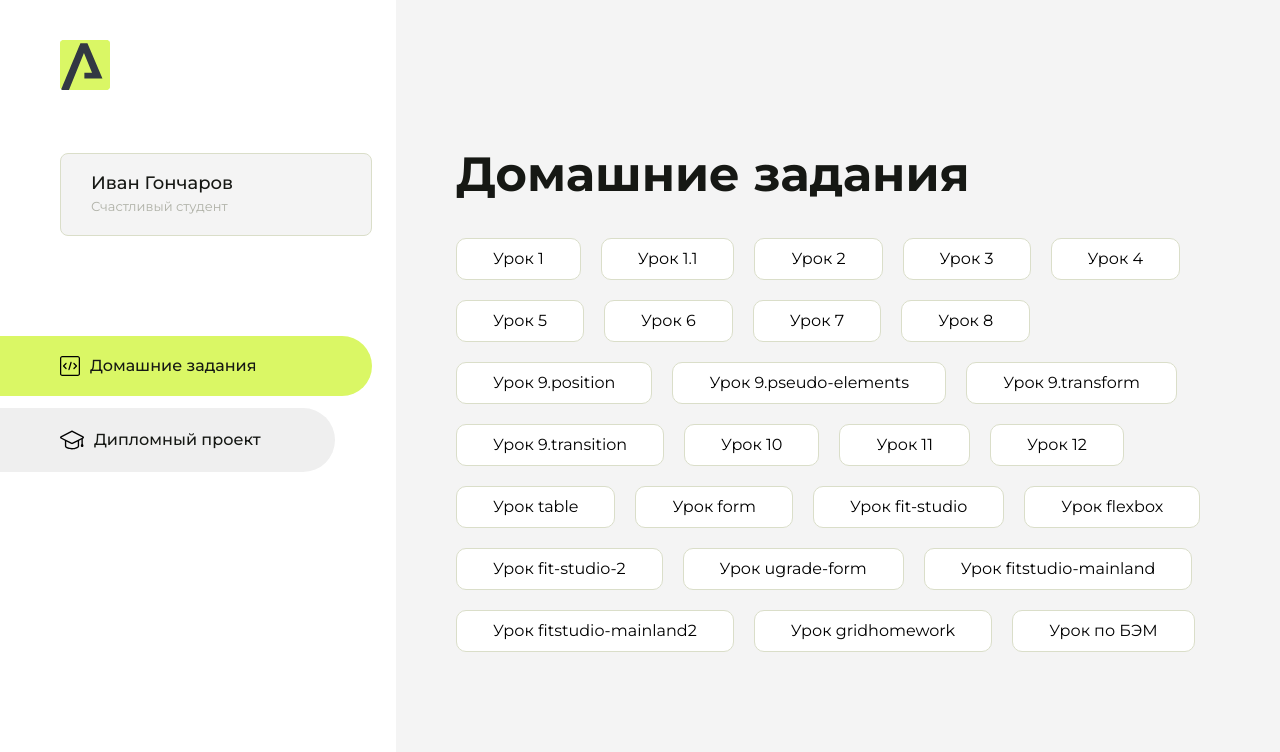
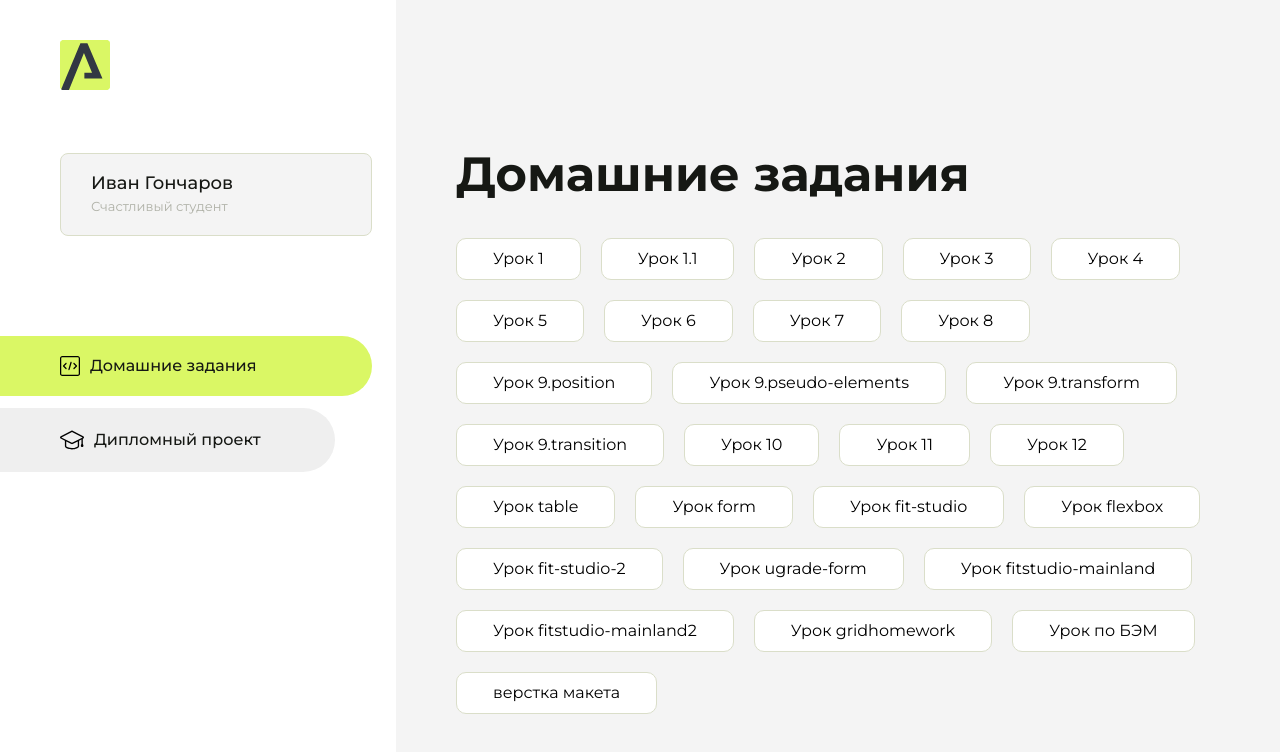
Before and after one commit to ikrajzq/homework, a plain HTML site: page index.html in a window 1280 px wide. Drawn offline with Linux system fonts and the light colour scheme.

Commit message:
Update index.html

```diff
--- a/index.html
+++ b/index.html
@@ -168,6 +168,9 @@
                     <li class="content__list-item">
                         <a href="homework-mainland">Урок по БЭМ</a>
                     </li>
+                    <li class="content__list-item">
+                        <a href="maket">верстка макета</a>
+                    </li>
                 </ul>
 
             </div>
```
